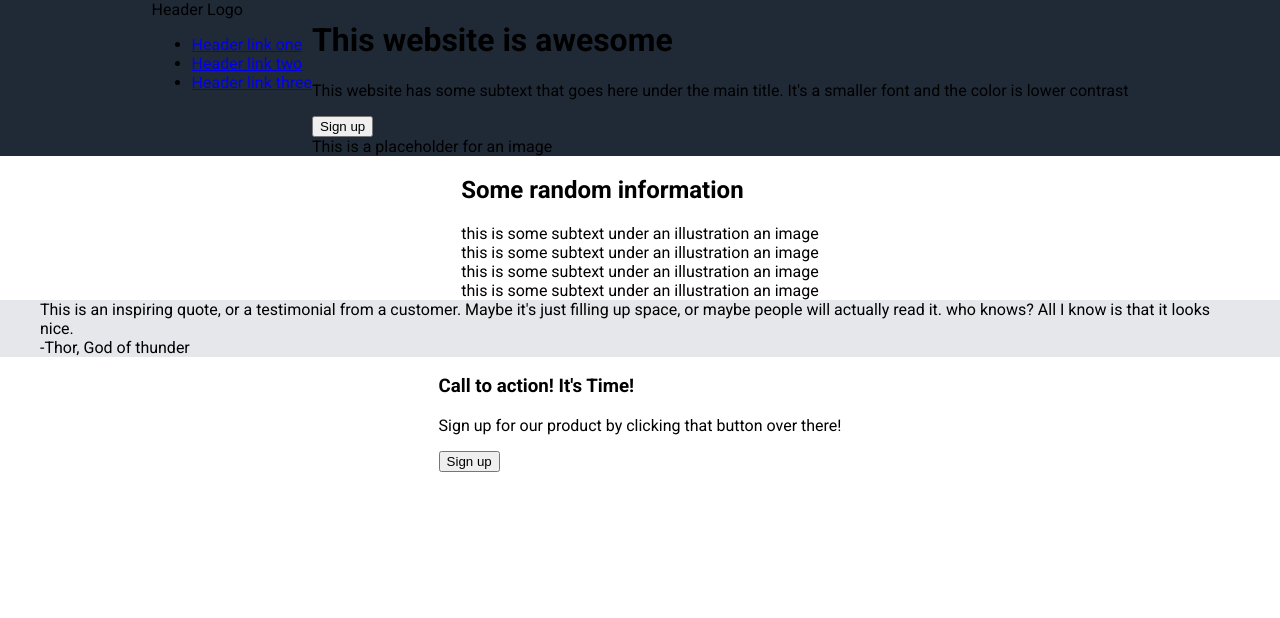
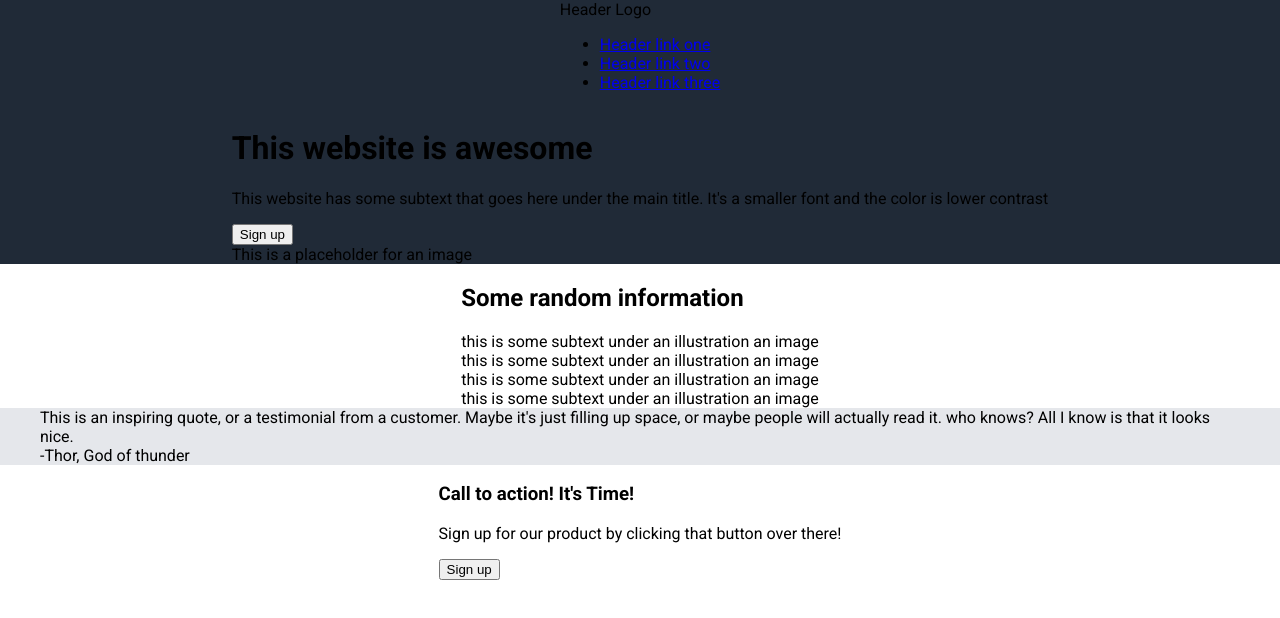
Before and after one commit to Aaltomuoto/odin-landing, a plain HTML site: page index.html in a window 1280 px wide. Drawn offline with Linux system fonts and the light colour scheme.

Commit message:
Moved header to it's own .row fort easier layout
This is easier than making all kind of workarounds to make sure
the display as two different rows by using flex-direction which
leads to more problems. It's cleaner this way.

```diff
--- a/index.html
+++ b/index.html
@@ -18,6 +18,8 @@
                 </ul>
             </nav>
         </header>
+    </div>
+    <div class="row darkblue">
         <div class="container">
             <div>
                 <h1>This website is awesome</h1>
```
